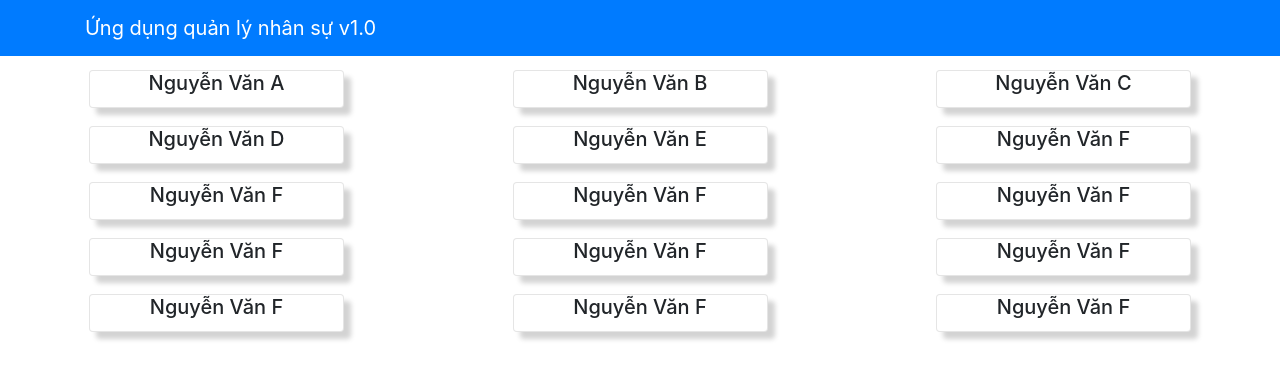
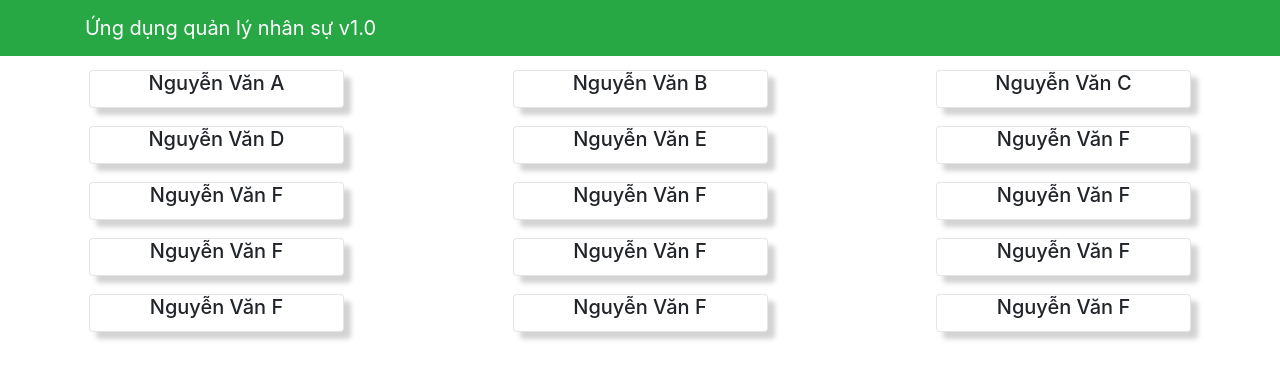
Before and after one commit to sangnd2x/lab, a React (Create React App) app: page / in a window 1280 px wide. Shown: the top 378 px of the page. Built offline with nearby package versions, Linux system fonts and the light colour scheme.

Commit message:
asm1 try to apply bg color change after clicking

```diff
--- a/src/App.css
+++ b/src/App.css
@@ -13,6 +13,10 @@
   transform: translate(-3px, -3px);
 }
 
+.staff:active {
+  background-color: green;
+}
+
 .staff-info {
   padding: 25px;
   margin-top: 20px;
--- a/src/App.js
+++ b/src/App.js
@@ -3,6 +3,7 @@ import { Navbar, NavbarBrand } from 'reactstrap';
 import './App.css';
 import { STAFFS } from './staffs';
 import StaffsList from './components/staffsListComponent'
+
 
 
 class App extends Component {
@@ -17,7 +18,7 @@ class App extends Component {
   render() {
     return (
       <div>
-        <Navbar dark color="primary">
+        <Navbar dark color="success">
           <div className="container">
             <NavbarBrand href="/">Ứng dụng quản lý nhân sự v1.0</NavbarBrand>
           </div>
--- a/src/components/staffsListComponent.js
+++ b/src/components/staffsListComponent.js
@@ -18,7 +18,7 @@ class StaffsList extends Component {
     render() {
         const staff = this.props.staff.map(staff => {
             return (
-                <div key={staff.id} className="col-12 col-md-5 col-lg-3 m-1">
+                <div key={staff.id} className="col-12 col-md-5 col-lg-3 m-1 abc">
                     <Card onClick={() => this.selectedStaff(staff)} className="staff">
                         <CardTitle>{staff.name}</CardTitle>
                     </Card>
```
